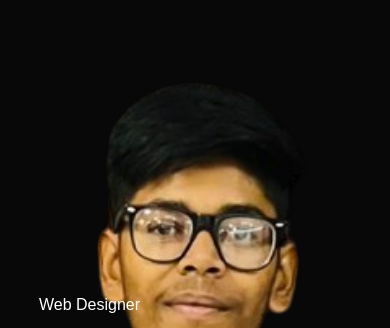
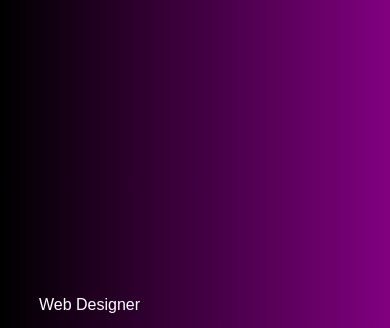
Before and after one commit to swetangShah/PORTFOLIO, a plain HTML site: page index.html in a window 390 px wide. Shown: the part 78-406 px from the top of the page. Drawn offline with Linux system fonts and the light colour scheme.

Commit message:
Update style.css

```diff
--- a/style.css
+++ b/style.css
@@ -325,7 +325,8 @@ nav .fas{
 
 @media only screen and (max-width: 600px){
     #header{
-      background-image: url(images/pic-Photoroom.png-Photoroom-removebg.png);
+/*       background-image: url(images/pic-Photoroom.png-Photoroom-removebg.png); */
+      background: linear-gradient(to left, #800080, #000000);
     }
     .header-text{
         margin-top: 100%;
```
